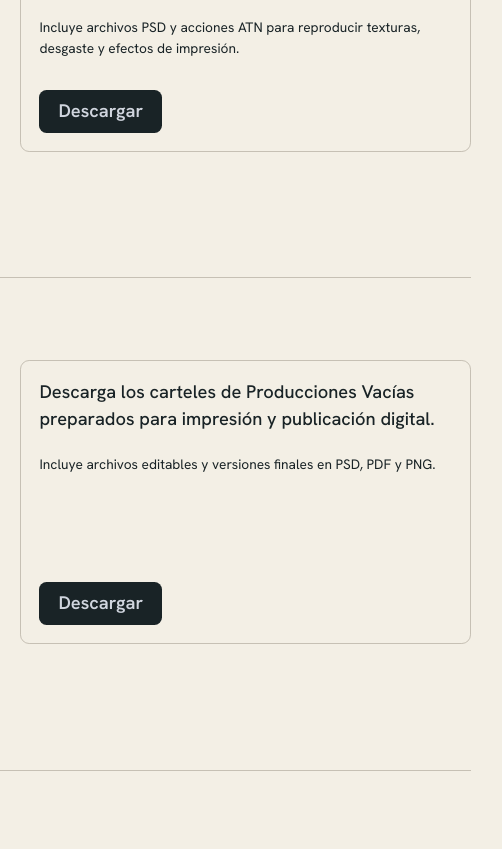
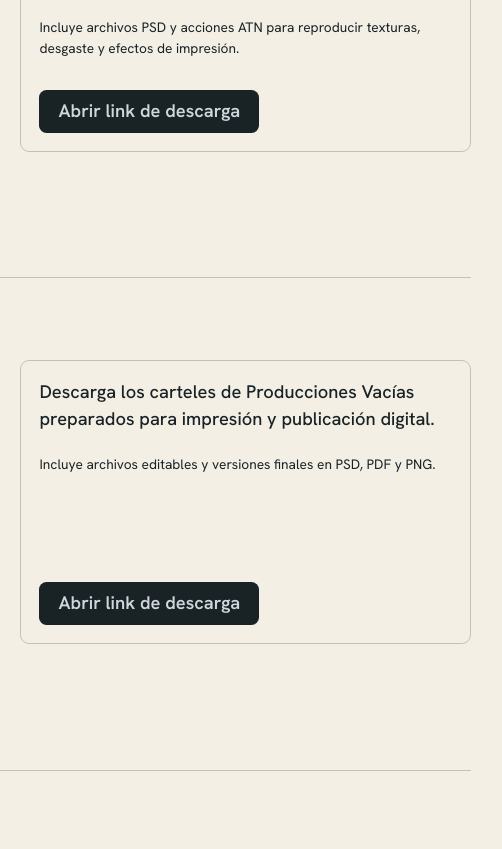
Before and after one commit to miguelalen-maik/producciones-vacias-brand, a plain HTML site: page index.html in a window 1280 px wide. Shown: the part 7749-8598 px from the top of the page, 632-1134 px from the left. Drawn offline with Linux system fonts and the light colour scheme.

Commit message:
Update index.html

```diff
--- a/index.html
+++ b/index.html
@@ -68,8 +68,8 @@
           <figure class="preview-card"><div class="preview main-logo-preview"><picture><source media="(max-width: 767px)" srcset="assets/figma/mobile/imgLogoPrincipalVectorOriginal.svg"><source media="(max-width: 1199px)" srcset="assets/figma/tablet/imgLogoPrincipalVectorOriginal.svg"><img src="assets/figma/imgLogoPrincipalVectorOriginal.svg" alt="Logo principal de Producciones Vacías" width="260" height="260"></picture><div class="pills"><span>SVG</span><span>PNG</span></div></div><figcaption>Variantes del Logo principal</figcaption></figure>
           <figure class="preview-card"><div class="preview"><img src="assets/figma/imgPreviewLogoPrincipal.png" alt="Logo horizontal de Producciones Vacías" width="592" height="380"><div class="pills"><span>SVG</span><span>PNG</span></div></div><figcaption>Variantes del Logo horizontal</figcaption></figure>
         </div><div class="download-card"><div><p>Descarga las distintas versiones del logotipo de Producciones Vacías preparadas para su uso en digital e impresión.</p><p class="small">Incluye archivos en SVG y PNG, con variantes principales, monocromas y negativas.</p></div><button type="button" data-download="logos" data-download-url="assets/downloads/producciones-vacias-logos.zip" data-download-name="producciones-vacias-logos.zip">Descargar</button></div></div></section>
-        <section class="kit-group" aria-labelledby="templates-heading"><h3 id="templates-heading">PLANTILLAS Y ACCIONES</h3><div class="kit-columns"><figure class="preview-card"><div class="preview"><img src="assets/figma/imgPreviewLogoPrincipal1.png" alt="Vista previa de las acciones y plantillas" width="592" height="380"><div class="pills"><span>.PSD</span><span>.ATN</span></div></div><figcaption>Acciones y plantillas</figcaption></figure><div class="download-card"><div><p>Descarga plantillas editables y acciones de Photoshop preparadas para aplicar el lenguaje visual de Producciones Vacías de forma consistente.</p><p class="small separated">Incluye archivos PSD y acciones ATN para reproducir texturas, desgaste y efectos de impresión.</p></div><button type="button" data-download="plantillas" data-external-url="https://www.dropbox.com/scl/fo/vfvamvda7xcpnuqsayvx8/ABPhWJYmxnddINWDh7cOvWs?rlkey=x8qa4plzp0fytdid2r9tldfr0&amp;dl=0">Descargar</button></div></div></section>
-        <section class="kit-group" aria-labelledby="posters-heading"><h3 id="posters-heading">CARTELES</h3><div class="kit-columns"><figure class="preview-card"><div class="preview"><img src="assets/figma/imgPreviewLogoPrincipal1.png" alt="" width="592" height="380"><img src="assets/figma/imgPreviewLogoPrincipal2.png" alt="Vista previa de los carteles" width="592" height="380"><div class="pills"><span>.PSD</span><span>.PDF</span><span>.PNG</span></div></div><figcaption>Carteles de Producciones Vacías</figcaption></figure><div class="download-card"><div><p>Descarga los carteles de Producciones Vacías preparados para impresión y publicación digital.</p><p class="small separated">Incluye archivos editables y versiones finales en PSD, PDF y PNG.</p></div><button type="button" data-download="carteles" data-external-url="https://www.dropbox.com/scl/fo/y9ntqkxxrenko0mj52jdh/AK6YunpDZ31qHVRCC2Ukbnw?rlkey=9lxlzutwx3uukpm4u43wo00t6&amp;dl=0">Descargar</button></div></div></section>
+        <section class="kit-group" aria-labelledby="templates-heading"><h3 id="templates-heading">PLANTILLAS Y ACCIONES</h3><div class="kit-columns"><figure class="preview-card"><div class="preview"><img src="assets/figma/imgPreviewLogoPrincipal1.png" alt="Vista previa de las acciones y plantillas" width="592" height="380"><div class="pills"><span>.PSD</span><span>.ATN</span></div></div><figcaption>Acciones y plantillas</figcaption></figure><div class="download-card"><div><p>Descarga plantillas editables y acciones de Photoshop preparadas para aplicar el lenguaje visual de Producciones Vacías de forma consistente.</p><p class="small separated">Incluye archivos PSD y acciones ATN para reproducir texturas, desgaste y efectos de impresión.</p></div><button type="button" data-download="plantillas" data-external-url="https://www.dropbox.com/scl/fo/vfvamvda7xcpnuqsayvx8/ABPhWJYmxnddINWDh7cOvWs?rlkey=x8qa4plzp0fytdid2r9tldfr0&amp;dl=0">Abrir link de descarga</button></div></div></section>
+        <section class="kit-group" aria-labelledby="posters-heading"><h3 id="posters-heading">CARTELES</h3><div class="kit-columns"><figure class="preview-card"><div class="preview"><img src="assets/figma/imgPreviewLogoPrincipal1.png" alt="" width="592" height="380"><img src="assets/figma/imgPreviewLogoPrincipal2.png" alt="Vista previa de los carteles" width="592" height="380"><div class="pills"><span>.PSD</span><span>.PDF</span><span>.PNG</span></div></div><figcaption>Carteles de Producciones Vacías</figcaption></figure><div class="download-card"><div><p>Descarga los carteles de Producciones Vacías preparados para impresión y publicación digital.</p><p class="small separated">Incluye archivos editables y versiones finales en PSD, PDF y PNG.</p></div><button type="button" data-download="carteles" data-external-url="https://www.dropbox.com/scl/fo/y9ntqkxxrenko0mj52jdh/AK6YunpDZ31qHVRCC2Ukbnw?rlkey=9lxlzutwx3uukpm4u43wo00t6&amp;dl=0">Abrir link de descarga</button></div></div></section>
         <section class="kit-group" aria-labelledby="font-heading"><h3 id="font-heading">TIPOGRAFIA</h3><div class="kit-columns"><figure class="preview-card"><div class="preview"><img src="assets/figma/imgPreviewLogoPrincipal3.png" alt="Hanken Grotesk, muestra tipográfica" width="592" height="380"><div class="pills"><span>.OTF</span></div></div><figcaption>Hanken grotesk Font (Google fonts)</figcaption></figure><div class="download-card"><p class="font-address">https://fonts.google.com/<wbr>specimen/<wbr><br>Hanken+Grotesk</p><button type="button" data-external-url="https://fonts.google.com/specimen/Hanken+Grotesk">Abrir Link de descarga&nbsp; </button></div></div></section>
         <section class="kit-group" aria-labelledby="resources-heading"><h3 id="resources-heading">RESURSOS</h3><div class="kit-columns"><figure class="preview-card"><div class="preview"><img src="assets/figma/imgPreviewLogoPrincipal3.png" alt="" width="592" height="380"><img src="assets/figma/imgPreviewLogoPrincipal4.png" alt="Elementos gráficos para las composiciones" width="592" height="380"><div class="pills"><span>.SVG</span></div></div><figcaption>Elementos para las composiciones.</figcaption></figure><div class="download-card"><div><p>Descarga los elementos gráficos de Producciones Vacías preparados para utilizarse en carteles, composiciones y piezas de comunicación.</p><p class="small separated resources-small">Incluye recursos vectoriales en SVG listos para editar, escalar y combinar.</p></div><button type="button" data-download="recursos" data-download-url="assets/recursos/iconos.svg" data-download-name="producciones-vacias-recursos.svg">Descargar</button></div></div></section>
       </div>
```
